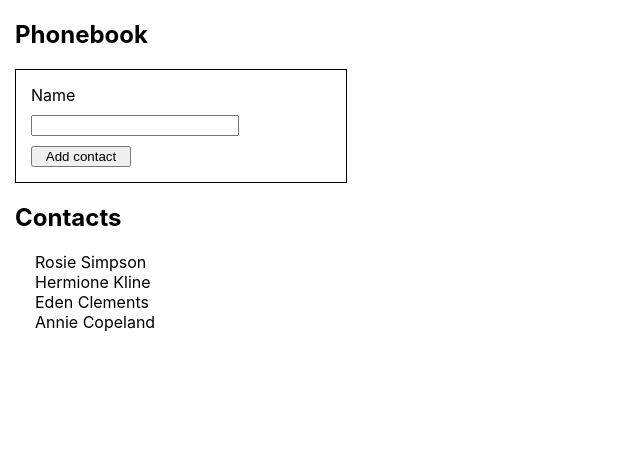
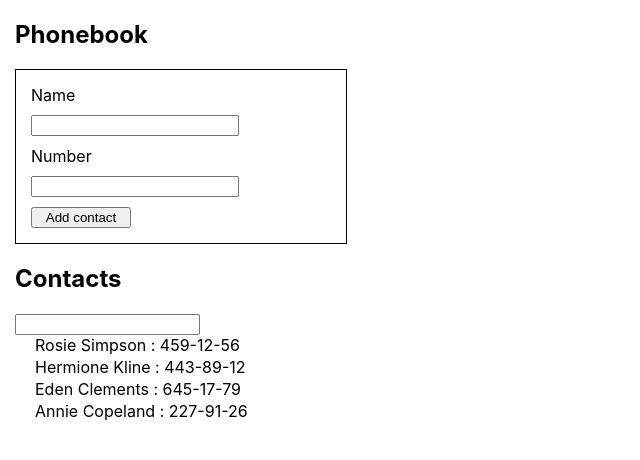
Before and after one commit to PPacuk/goit-react-hw-04-phonebook, a React (Create React App) app: page / in a window 1280 px wide. Shown: the top 460 px of the page, without its empty margins (0-640 px from the left). Built offline with nearby package versions, Linux system fonts and the light colour scheme.

Commit message:
second step

```diff
--- a/src/components/App.jsx
+++ b/src/components/App.jsx
@@ -1,18 +1,21 @@
 import { Component } from 'react';
-import Form from './Form/Form';
+import PhonebookForm from './PhonebookForm/PhonebookForm';
 import { nanoid } from 'nanoid';
 import Contacts from './Contacts/Contacts';
 import Section from './Section/Section';
+import SearchBox from './SearchBox/SearchBox';
 
 export class App extends Component {
   state = {
     contacts: [
-      { id: 'id-1', name: 'Rosie Simpson' },
-      { id: 'id-2', name: 'Hermione Kline' },
-      { id: 'id-3', name: 'Eden Clements' },
-      { id: 'id-4', name: 'Annie Copeland' },
+      { id: 'id-1', name: 'Rosie Simpson', number: '459-12-56' },
+      { id: 'id-2', name: 'Hermione Kline', number: '443-89-12' },
+      { id: 'id-3', name: 'Eden Clements', number: '645-17-79' },
+      { id: 'id-4', name: 'Annie Copeland', number: '227-91-26' },
     ],
+    filter: '',
     name: '',
+    number: '',
   };
 
   addContact = event => {
@@ -20,33 +23,44 @@
     const contactCard = {
       id: nanoid(),
       name: this.state.name,
+      number: this.state.number,
     };
     const newContacts = [...this.state.contacts, contactCard];
     this.setState({ contacts: newContacts });
     this.setState({ name: '' });
+    this.setState({ number: '' });
   };
 
-  inputHandler = event => {
+  nameInputHandler = event => {
     const newValue = event.target.value;
     this.setState({ name: newValue });
   };
 
+  numberInputHandler = event => {
+    const newValue = event.target.value;
+    this.setState({ number: newValue });
+  };
+
   render() {
-    const { contacts, name } = this.state;
+    const { contacts, name, number } = this.state;
     const addContact = event => this.addContact(event);
-    const inputHandler = event => this.inputHandler(event);
+    const nameInputHandler = event => this.nameInputHandler(event);
+    const numberInputHandler = event => this.numberInputHandler(event);
 
     return (
       <>
         <Section title="Phonebook">
-          <Form
+          <PhonebookForm
             name={name}
+            number={number}
             addContact={addContact}
-            inputHandler={inputHandler}
+            nameInputHandler={nameInputHandler}
+            numberInputHandler={numberInputHandler}
           />
         </Section>
         <Section title="Contacts">
-          <Contacts  contacts={contacts} />
+          <SearchBox />
+          <Contacts contacts={contacts} />
         </Section>
       </>
     );
--- a/src/components/Contacts/Contacts.jsx
+++ b/src/components/Contacts/Contacts.jsx
@@ -1,10 +1,12 @@
 import { Component } from 'react';
-import css from './Contacts.module.css'
+import css from './Contacts.module.css';
 
 export default class Contacts extends Component {
   render() {
     return this.props.contacts.map(contact => (
-      <li className={css.contactsList} key={contact.id}>{contact.name}</li>
+      <li className={css.contactsList} key={contact.id}>
+        {contact.name} : {contact.number}
+      </li>
     ));
   }
 }
--- a/src/components/Contacts/Contacts.module.css
+++ b/src/components/Contacts/Contacts.module.css
@@ -1,3 +1,4 @@
 .contactsList{
     padding-left: 20px;
+    padding-bottom: 2px;
 }
--- a/src/components/Form/Form.jsx
+++ /dev/null
@@ -1,26 +0,0 @@
-import { Component } from 'react';
-import css from './Form.module.css';
-
-export default class Form extends Component {
-  render() {
-    const { name, inputHandler, addContact } = this.props;
-    return (
-      <form className={css.formWrapper}>
-        <p>Name</p>
-        <input
-          type="text"
-          name="name"
-          pattern="^[a-zA-Zа-яА-Я]+(([' -][a-zA-Zа-яА-Я ])?[a-zA-Zа-яА-Я]*)*$"
-          title="Name may contain only letters, apostrophe, dash and spaces. For example Adrian, Jacob Mercer, Charles de Batz de Castelmore d'Artagnan"
-          required
-          className={css.formInput}
-          value={name}
-          onChange={inputHandler}
-        />
-        <button onClick={addContact} className={css.formBnt}>
-          Add contact
-        </button>
-      </form>
-    );
-  }
-}
--- /dev/null
+++ b/src/components/PhonebookForm/PhonebookForm.jsx
@@ -0,0 +1,39 @@
+import { Component } from 'react';
+import css from './PhonebookForm.module.css';
+
+export default class PhonebookForm extends Component {
+  render() {
+    const { name, number, nameInputHandler, numberInputHandler, addContact } =
+      this.props;
+    return (
+      <form className={css.formWrapper}>
+        <p>Name</p>
+        <input
+          type="text"
+          name="name"
+          pattern="^[a-zA-Zа-яА-Я]+(([' -][a-zA-Zа-яА-Я ])?[a-zA-Zа-яА-Я]*)*$"
+          title="Name may contain only letters, apostrophe, dash and spaces. For example Adrian, Jacob Mercer, Charles de Batz de Castelmore d'Artagnan"
+          required
+          className={css.formInput}
+          value={name}
+          onChange={nameInputHandler}
+        />
+
+        <p>Number</p>
+        <input
+          type="tel"
+          name="number"
+          pattern="\+?\d{1,4}?[-.\s]?\(?\d{1,3}?\)?[-.\s]?\d{1,4}[-.\s]?\d{1,4}[-.\s]?\d{1,9}"
+          title="Phone number must be digits and can contain spaces, dashes, parentheses and can start with +"
+          required
+          className={css.formInput}
+          value={number}
+          onChange={numberInputHandler}
+        />
+        <button onClick={addContact} className={css.formBnt}>
+          Add contact
+        </button>
+      </form>
+    );
+  }
+}
--- /dev/null
+++ b/src/components/SearchBox/SearchBox.jsx
@@ -0,0 +1,7 @@
+import { Component } from 'react';
+
+export default class SearchBox extends Component {
+  render() {
+    return <input />;
+  }
+}
```
Also changed, not shown: src/components/PhonebookForm/PhonebookForm.module.css (renamed from src/components/Form/Form.module.css).
